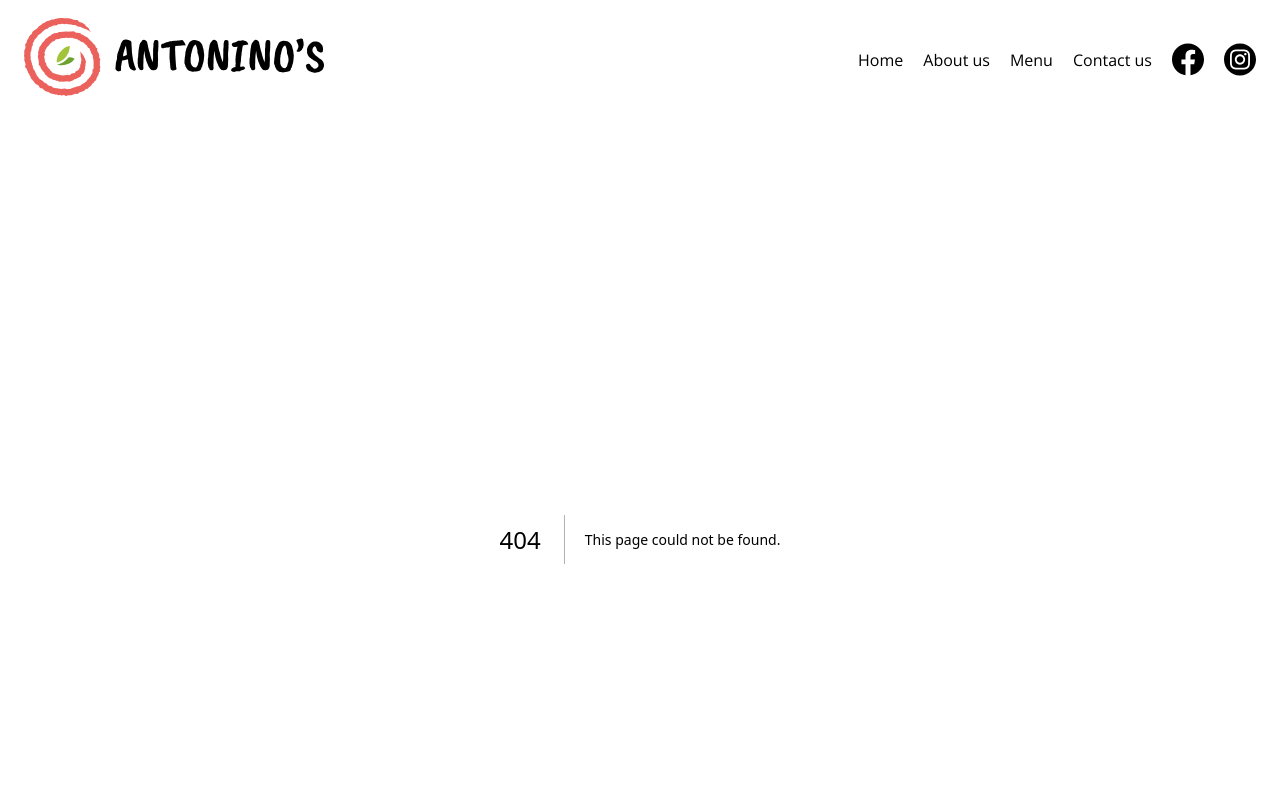
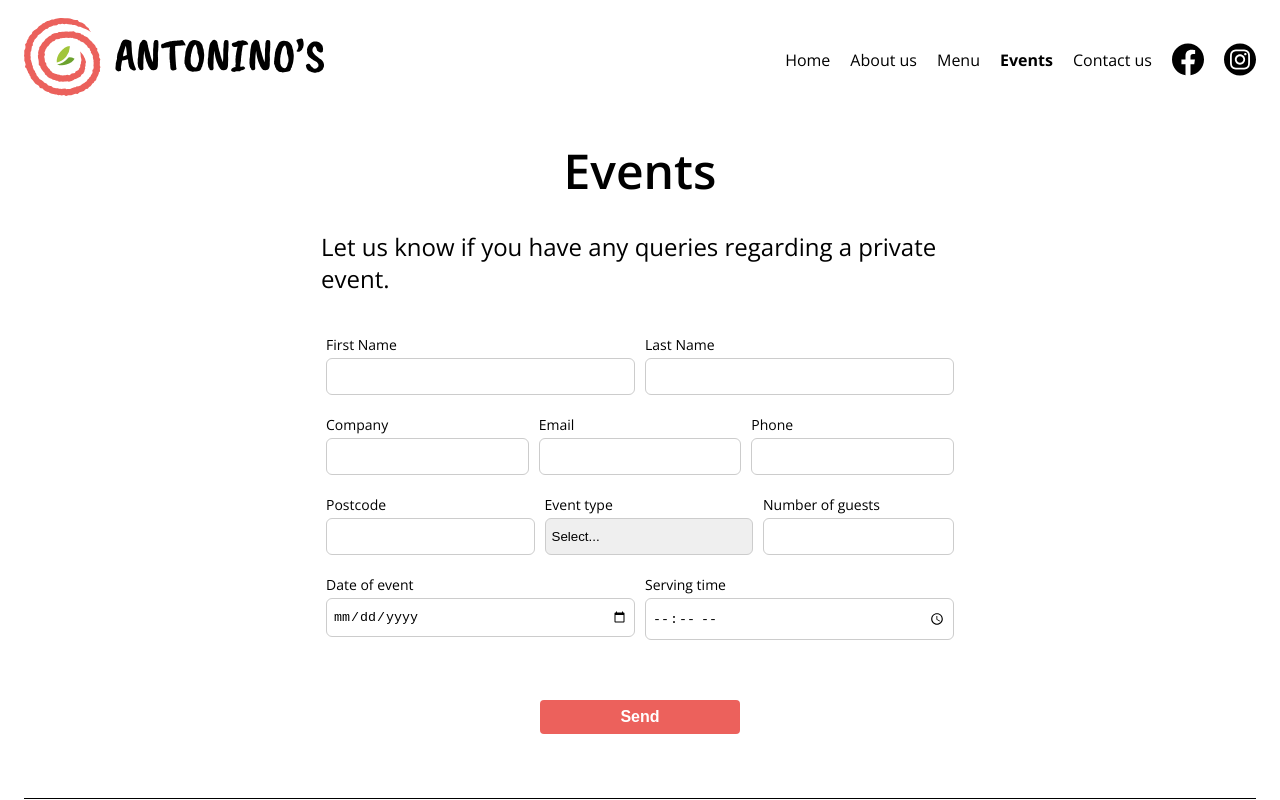
Before and after one commit to WebTerminator/antoninospizza, a Next.js app: page /events in a window 1280 px wide. Before the commit this address had no page. Shown: the top 800 px of the page. Built offline with nearby package versions, Linux system fonts and the light colour scheme.

Commit message:
events page

```diff
--- /dev/null
+++ b/components/EventsForm.tsx
@@ -0,0 +1,133 @@
+import { useForm, SubmitHandler } from "react-hook-form";
+import { FormField } from "./FormField";
+import { type FormValues } from "@/shared/";
+import { ToastContainer, toast } from "react-toastify";
+import "react-toastify/dist/ReactToastify.css";
+
+export const EventsForm = () => {
+  const { register, handleSubmit, reset } = useForm<FormValues>();
+
+  const onSubmit: SubmitHandler<FormValues> = (data) => {
+    const submitData = async () => {
+      try {
+        const res = await fetch("/api/send-email", {
+          method: "POST",
+          headers: {
+            "Content-Type": "application/json",
+          },
+          body: JSON.stringify(data),
+        });
+
+        if (res.status === 200) {
+          toast.success("Your message has been sent!");
+          reset();
+        }
+      } catch (err) {
+        toast.error("Something went wrong. Please try again later.");
+      }
+    };
+
+    submitData();
+  };
+
+  return (
+    <form onSubmit={handleSubmit(onSubmit)}>
+      <div className="flex">
+        <FormField
+          register={register}
+          label="First Name"
+          name="firstName"
+          id="firstName"
+        />
+
+        <FormField
+          register={register}
+          label="Last Name"
+          name="lastName"
+          id="lastName"
+        />
+      </div>
+
+      <div className="flex-row">
+        <FormField
+          register={register}
+          label="Company"
+          name="company"
+          id="company"
+        />
+
+        <FormField
+          register={register}
+          label="Email"
+          name="email"
+          id="email"
+          type="email"
+        />
+
+        <FormField
+          register={register}
+          label="Phone"
+          name="phone"
+          id="phone"
+          type="tel"
+        />
+      </div>
+
+      <div className="flex-row">
+        <FormField
+          register={register}
+          label="Postcode"
+          name="postcode"
+          id="postcode"
+        />
+
+        <div className="form-field flex-3">
+          <label htmlFor="message">Event type</label>
+          <select
+            required
+            {...register("eventType", {
+              required: true,
+            })}
+          >
+            <option value="">Select...</option>
+            <option value="wedding">wedding</option>
+            <option value="birthday">birthday</option>
+            <option value="corporate">corporate</option>
+          </select>
+        </div>
+
+        <FormField
+          register={register}
+          label="Number of guests"
+          name="guests"
+          id="guests"
+          type="number"
+          size="small"
+        />
+      </div>
+
+      <div className="flex-row">
+        <FormField
+          register={register}
+          label="Date of event"
+          name="eventDate"
+          id="eventDate"
+          type="date"
+        />
+
+        <FormField
+          register={register}
+          label="Serving time"
+          name="servingTime"
+          id="servingTime"
+          type="time"
+        />
+      </div>
+
+      <button className="button" type="submit" value="Submit">
+        Send
+      </button>
+      <ToastContainer position="bottom-center" />
+    </form>
+  );
+};
--- /dev/null
+++ b/components/FormField.tsx
@@ -0,0 +1,30 @@
+import { useForm } from "react-hook-form";
+
+interface FormFieldProps {
+  name: string;
+  id: string;
+  label: string;
+  type?: "text" | "email" | "tel" | "number" | "date" | "time";
+  size?: "small" | "medium";
+  register: any;
+}
+
+export const FormField = (props: FormFieldProps) => {
+  const { name, id, label, type = "text", size = "medium", register } = props;
+
+  const className = `form-field ${size === "small" ? "flex-1" : "flex-3"}`;
+
+  return (
+    <div className={className}>
+      <label htmlFor={id}>{label}</label>
+      <input
+        id={id}
+        required
+        type={type}
+        {...register(name, {
+          required: true,
+        })}
+      />
+    </div>
+  );
+};
--- /dev/null
+++ b/pages/api/send-email.ts
@@ -0,0 +1,50 @@
+// send email request
+import { FormValues } from "@/shared/";
+const sgMail = require("@sendgrid/mail");
+sgMail.setApiKey(process.env.SENDGRID_API_KEY);
+import { NextApiRequest, NextApiResponse } from "next";
+
+type Data = {
+  message: string;
+};
+
+export default async function handler(
+  req: NextApiRequest,
+  res: NextApiResponse<Data>
+) {
+  if (req.method === "POST") {
+    console.log(req.body);
+
+    const {
+      firstName,
+      lastName,
+      company,
+      email,
+      phone,
+      postcode,
+      eventType,
+      guests,
+      servingTime,
+      eventDate,
+    } = req.body as FormValues;
+
+    const msg = `First Name: ${firstName}\r\n Last Name: ${lastName}\r\n Company: ${company}\r\n Email: ${email}\r\n Phone: ${phone}\r\n Postcode: ${postcode}\r\n Event Type: ${eventType}\r\n Guests: ${guests}\r\n Serving Time: ${servingTime}\r\n Event Date: ${eventDate}`;
+
+    const data = {
+      to: process.env.EMAIL_ADDRESS,
+      from: process.env.EMAIL_ADDRESS,
+      subject: `${firstName.toUpperCase()}${" "} ${lastName.toUpperCase()} sent you a message`,
+      text: `Email => ${email}`,
+      html: msg.replace(/\r\n/g, "<br>"),
+    };
+
+    try {
+      await sgMail.send(data);
+      res.status(200).json({ message: "Your message was sent successfully." });
+    } catch (err) {
+      res
+        .status(500)
+        .json({ message: `There was an error sending your message. ${err}` });
+    }
+  }
+}
--- /dev/null
+++ b/pages/events.tsx
@@ -0,0 +1,19 @@
+import { NextSeo } from "next-seo";
+import { EventsForm } from "@/components/EventsForm";
+
+export default function Events() {
+  return (
+    <>
+      <NextSeo
+        title="Events - Antonino's Pizza"
+        canonical="https://www.antoninospizza.co.uk/events"
+      />
+      <div className="container-small">
+        <h2 className="h2">Events</h2>
+        <p>Let us know if you have any queries regarding a private event.</p>
+
+        <EventsForm />
+      </div>
+    </>
+  );
+}
--- a/shared/index.ts
+++ b/shared/index.ts
@@ -10,6 +10,7 @@ export const navItems = [
   { label: "Home", link: "/" },
   { label: "About us", link: "/about" },
   { label: "Menu", link: "/menu" },
+  { label: "Events", link: "/events" },
   { label: "Contact us", link: "/contact" },
   ...sociaLinks,
 ];
@@ -175,3 +176,16 @@ export const DessertMenu = [
     description: "Mini folded pizza, stuffed with Nutella.",
   },
 ];
+
+export type FormValues = {
+  firstName: string;
+  lastName: string;
+  company: string;
+  email: string;
+  phone: string;
+  postcode: string;
+  eventType: string;
+  guests: number;
+  eventDate: string;
+  servingTime: string;
+};
--- a/styles/globals.css
+++ b/styles/globals.css
@@ -46,6 +46,11 @@ h3 {
   font-size: 30px;
   margin-bottom: 18px;
   font-weight: 600;
+}
+
+label {
+  font-size: 14px;
+  margin-bottom: 4px;
 }
 
 ul p {
@@ -128,6 +133,33 @@ ul + .button {
   display: flex;
 }
 
+.flex-1 {
+  flex: 1;
+}
+
+.flex-3 {
+  flex: 3;
+}
+
+.form-field {
+  display: flex;
+  flex-direction: column;
+  margin: 0 5px 20px 5px;
+}
+
+input,
+select {
+  appearance: none;
+  border: 1px solid #ccc;
+  padding: 10px 6px;
+  border-radius: 6px;
+}
+
+.flex-row {
+  display: flex;
+  flex-direction: column;
+}
+
 @media (min-width: 1024px) {
   ul + .button {
     display: inline-block;
@@ -156,4 +188,9 @@ ul + .button {
   .logo-wrapper {
     max-width: 100%;
   }
+
+  .flex-row {
+    display: flex;
+    flex-direction: row;
+  }
 }
```
Also changed, not shown: package.json (+10 -0 lines), 1 other file (tests, documents, lock files or other folders).
